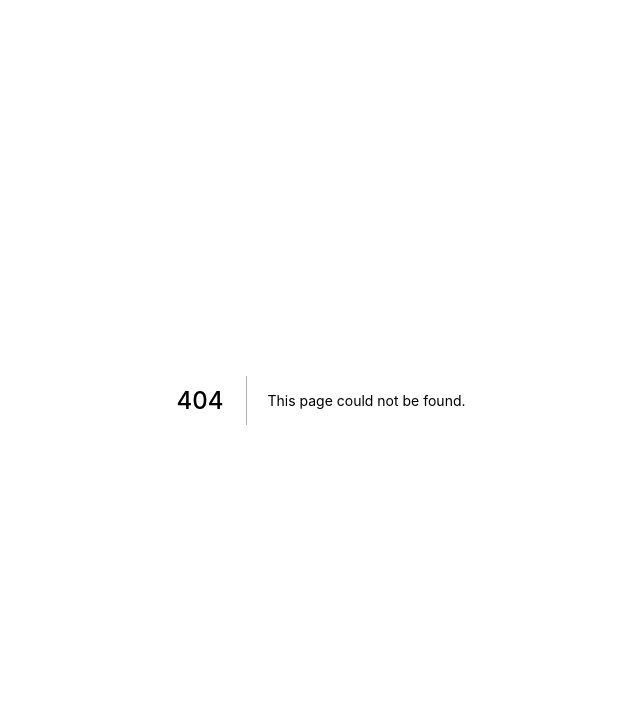
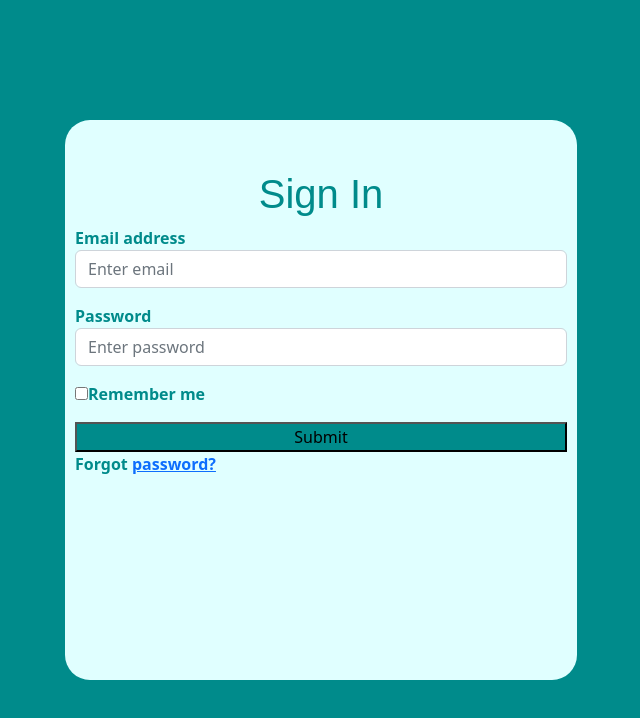
Before and after one commit to Asif2021/EMS, a Next.js app: page /login in a window 1280 px wide. Before the commit this address had no page. Shown: the top 718 px of the page, without its empty margins (319-959 px from the left). Built offline with nearby package versions, Linux system fonts and the light colour scheme.

Commit message:
login page created

```diff
--- /dev/null
+++ b/pages/login.tsx
@@ -0,0 +1,55 @@
+import styles from '../styles/Login.module.css'
+
+const login = () => {
+  return (
+    <>
+  <div className={styles.main_div}>
+        <div className={styles.inner_div}>
+       <form className={styles.form}>
+        <h1 className='text-center'>Sign In</h1>
+        <div className="mb-3">
+          <label>Email address</label>
+          <input
+            type="email"
+            className="form-control"
+            placeholder="Enter email"
+          />
+        </div>
+        <div className="mb-3">
+          <label>Password</label>
+          <input
+            type="password"
+            className="form-control"
+            placeholder="Enter password"
+          />
+        </div>
+        <div className="mb-3">
+          <div className="custom-control custom-checkbox">
+            <input
+              type="checkbox"
+              className="custom-control-input"
+              id="customCheck1"
+            />
+            <label className="custom-control-label" htmlFor="customCheck1">
+              Remember me
+            </label>
+          </div>
+        </div>
+        <div className="d-grid">
+          <button type="submit">
+            Submit
+          </button>
+        </div>
+        <p className="forgot-password text-right">
+          Forgot <a href="#">password?</a>
+        </p>
+      </form>
+
+        </div>
+
+        </div>
+        </>
+  )
+}
+
+export default login
--- /dev/null
+++ b/styles/Login.module.css
@@ -0,0 +1,40 @@
+.main_div{
+  height: 100vh;
+  width: 100vw;
+  background-color:darkcyan ;
+  display: flex;
+ align-items: center;
+ justify-content: center;
+ font-weight: 400;
+ font-weight: bold;
+}
+.inner_div{
+  height: 70vh;
+  width: 40vw;
+  background-color:lightcyan;
+  align-items: center;
+  border-radius: 25px;
+  }
+.inner_div h1 {
+  font-weight: 500;
+  font-family: 'Fira Sans', sans-serif;
+  color: darkcyan;
+
+}
+.form{
+  width: auto;
+  height: auto;
+  margin: 0 auto;
+  padding: 10px;
+  position: relative;
+  padding-top: 50px;
+}
+.inner_div label{
+  color: darkcyan;
+}
+.inner_div p{
+  color: darkcyan;
+}
+.inner_div button{
+  background-color: darkcyan;
+}
```
